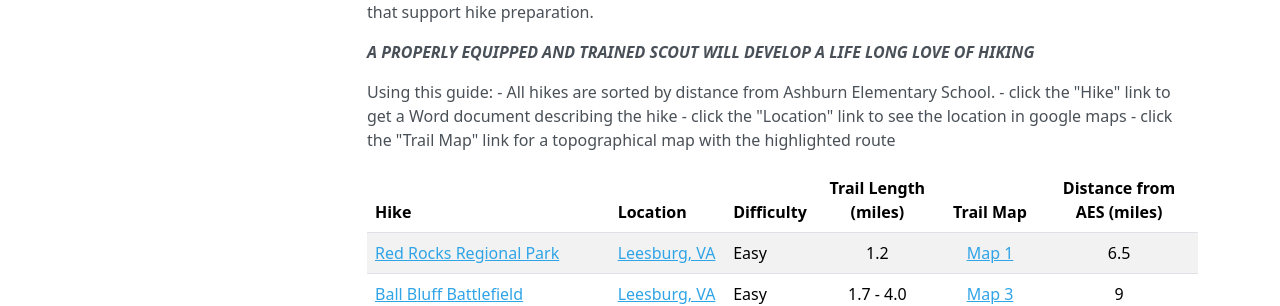
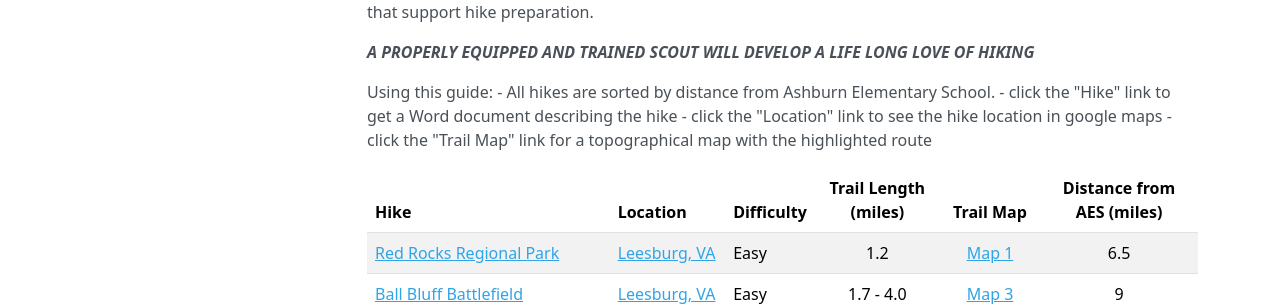
Before and after one commit to pack1158/pack1158.github.io, an MkDocs documentation site: the page built from docs/outdoors/hiking.md, in a window 1280 px wide and 1201 px high. Shown: the part 318-624 px from the top of the window. Built offline with MkDocs 1.6.1, drawn with Linux system fonts in a browser that asks for light colours; nearby versions of some CDN libraries; old or Windows-style settings are respelled for this version of MkDocs.

Commit message:
Update hiking.md

```diff
--- a/docs/outdoors/hiking.md
+++ b/docs/outdoors/hiking.md
@@ -9,7 +9,7 @@ Hiking is a sport (YES HIKING IS A SPORT) and a great one at that. Leaders must
 Using this guide:
 - All hikes are sorted by distance from Ashburn Elementary School.
 - click the "Hike" link to get a Word document describing the hike
-- click the "Location" link to see the location in google maps
+- click the "Location" link to see the hike location in google maps
 - click the "Trail Map" link for a topographical map with the highlighted route
 
  Hike | Location | Difficulty | Trail Length (miles) | Trail Map | Distance from AES (miles)
```
